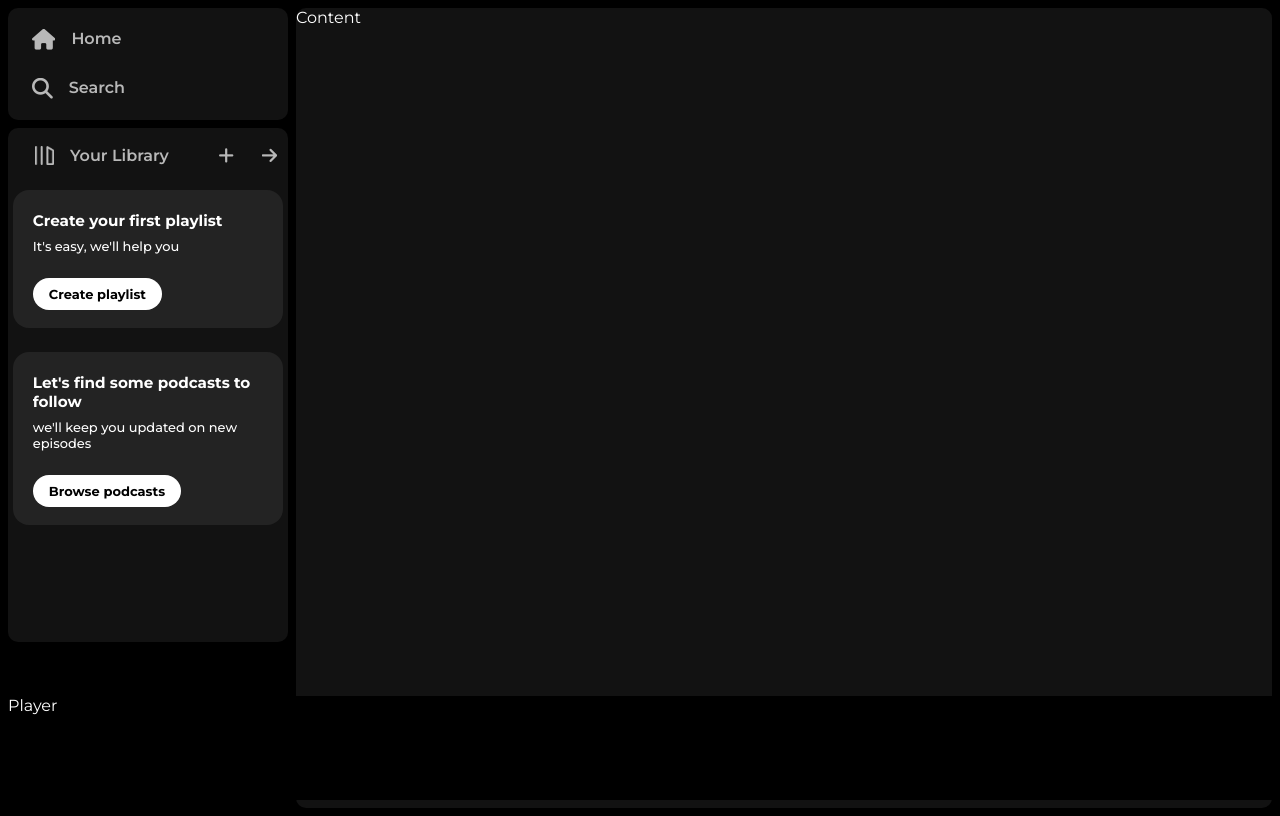
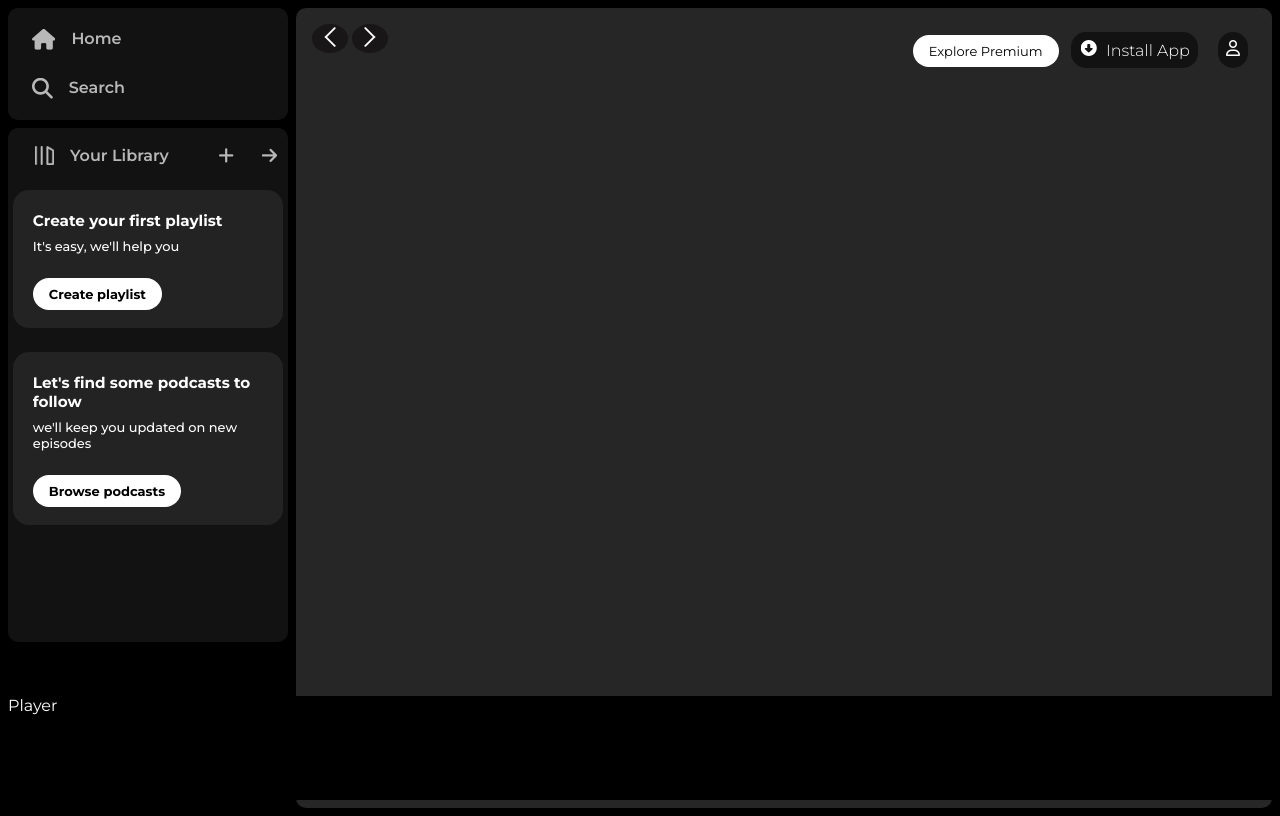
Before and after one commit to Abhi-2903/spotify-clone, a plain HTML site: page index.html in a window 1280 px wide. Drawn offline with Linux system fonts and the light colour scheme.

Commit message:
create main navbar

```diff
--- a/index.html
+++ b/index.html
@@ -55,7 +55,20 @@
             </div>
         </div>
         </div>
-        <div class="content">Content</div>
+        <div class="content">
+            <div class="sticky-nav">
+               <div class="nav-icons">
+                <a href=" "><button class="ward"><img src="./assests/backward_icon.png"></button><a></a>
+                <a href=" "><button class="ward hide"><img src="./assests/forward_icon.png"></button></a>
+            </div>
+            <div class="nav-util">
+                <a href=" "><button class="badge3 hide">Explore Premium</button></a>
+                <a href=" "><button class="badge2"><i class="fa-solid fa-circle-down" style="margin-right: 5px; margin-left: 2px;"></i> Install App</button></a>
+                <a href=" "><button class="badge2"><i class="fa-regular fa-user"></i></button></a>
+                </div>
+                </div>
+            <div class="cards"></div>
+        </div>
         <div class="player">Player</div>
     </div>
 
--- a/style.css
+++ b/style.css
@@ -15,7 +15,7 @@ overflow: hidden;}
     margin-right: 0.5rem;
 }
 .content{
-    background-color: #121212;
+    background-color: #262626;
     flex: 1;
     border-radius: 10px;
     overflow: auto;
@@ -138,3 +138,48 @@ button p{
     margin-top: 0.5rem;
     font-weight: 500;
 }
+.content{
+    padding: 1rem;
+}
+.sticky-nav{
+    position: sticky;
+    top: 0px;
+    background-color: #262626;
+    display: flex;
+    justify-content: space-between;
+
+}
+.ward{
+    background-color: rgb(24, 22, 22);
+    border: 0;
+    cursor: pointer;
+    border-radius: 50%;
+
+}
+.badge2{
+    background-color: rgb(19, 18, 18);
+    color: white;
+    font-size: 1rem;
+    font-weight: 300;
+    border: 0px;
+    border-radius: 15px;
+    padding: 0.5rem;
+    margin: 0.5rem;
+    }
+.badge3{
+    background-color: white;
+    color: black;
+    border: 0px;
+    border-radius: 50px;
+    font-size: 13px;
+    padding: 8px 16px;
+    cursor: pointer;
+}
+.nav-util button{
+        margin-left: 0.5rem;
+}
+@media(max-width:1000px){
+    .hide{
+        display: none;
+    }
+}
```
